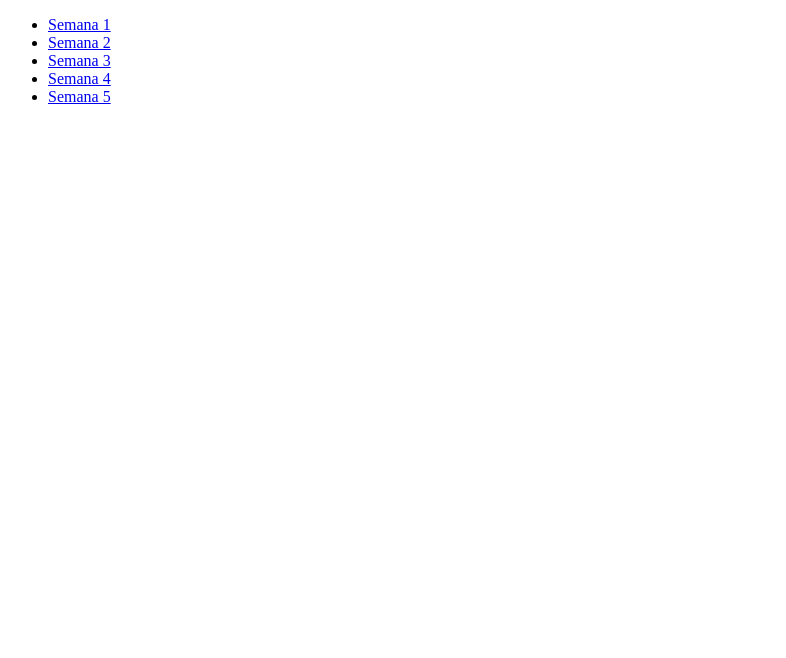
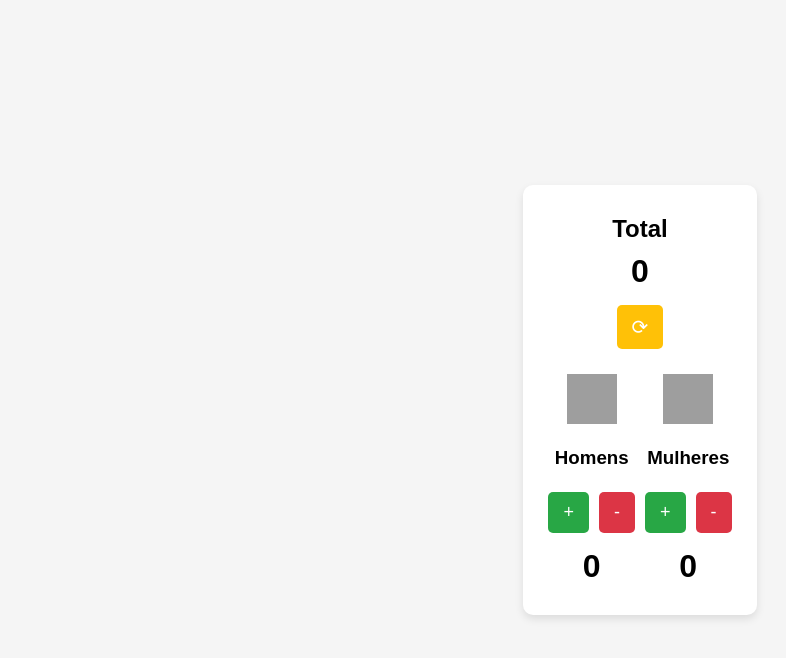
Before and after one commit to KellyNMarques/Projeto, a plain HTML site: page index.html in a window 1280 px wide. Shown: the whole page, without its empty margins (0-786 px from the left). Drawn offline with Linux system fonts and the light colour scheme; grey boxes are pictures that could not be loaded.

Commit message:
Add files via upload

```diff
--- /dev/null
+++ b/contador.js
@@ -0,0 +1,96 @@
+// Função para criar os elementos do contador
+function criarContador() {
+    const container = document.getElementById('contador');
+
+    // Criação do título
+    const titulo = document.createElement('h2');
+    titulo.innerText = 'Total';
+
+    // Contador total
+    const contadorTotal = document.createElement('h1');
+    contadorTotal.innerText = '0';
+    contadorTotal.id = 'total';
+
+    // Função para atualizar o total
+    function atualizarTotal() {
+        const homens = parseInt(document.getElementById('contadorHomens').innerText);
+        const mulheres = parseInt(document.getElementById('contadorMulheres').innerText);
+        const total = homens + mulheres;
+        document.getElementById('total').innerText = total;
+    }
+
+    // Botão de reset
+    const resetButton = document.createElement('button');
+    resetButton.innerHTML = '⟳';
+    resetButton.className = 'reset';
+    resetButton.onclick = function() {
+        document.getElementById('contadorHomens').innerText = '0';
+        document.getElementById('contadorMulheres').innerText = '0';
+        atualizarTotal();
+    };
+
+    // Criação do contador de homens e mulheres
+    function criarContadorGenero(titulo, id, imgSrc) {
+        const containerGenero = document.createElement('div');
+        containerGenero.className = 'gender-box';
+
+        const iconeGenero = document.createElement('img');
+        iconeGenero.src = imgSrc;
+
+        const nomeGenero = document.createElement('h3');
+        nomeGenero.innerText = titulo;
+
+        const contadorGenero = document.createElement('h1');
+        contadorGenero.innerText = '0';
+        contadorGenero.className = 'counter';
+        contadorGenero.id = id;
+
+        // Botões de + e -
+        const botaoMais = document.createElement('button');
+        botaoMais.innerText = '+';
+        botaoMais.onclick = function() {
+            const contadorAtual = parseInt(contadorGenero.innerText);
+            contadorGenero.innerText = contadorAtual + 1;
+            atualizarTotal();
+        };
+
+        const botaoMenos = document.createElement('button');
+        botaoMenos.innerText = '-';
+        botaoMenos.className = 'red';
+        botaoMenos.onclick = function() {
+            const contadorAtual = parseInt(contadorGenero.innerText);
+            if (contadorAtual > 0) {
+                contadorGenero.innerText = contadorAtual - 1;
+                atualizarTotal();
+            }
+        };
+
+        // Adicionando os elementos ao container de gênero
+        containerGenero.appendChild(iconeGenero);
+        containerGenero.appendChild(nomeGenero);
+        containerGenero.appendChild(botaoMais);
+        containerGenero.appendChild(botaoMenos);
+        containerGenero.appendChild(contadorGenero);
+
+        return containerGenero;
+    }
+
+    // Adicionar os contadores de homens e mulheres
+    const homens = criarContadorGenero('Homens', 'contadorHomens', 'https://img.icons8.com/ios/50/000000/user-male-circle.png');
+    const mulheres = criarContadorGenero('Mulheres', 'contadorMulheres', 'https://img.icons8.com/ios/50/000000/user-female-circle.png');
+
+    // Container para os contadores de gênero
+    const genderContainer = document.createElement('div');
+    genderContainer.className = 'gender-container';
+    genderContainer.appendChild(homens);
+    genderContainer.appendChild(mulheres);
+
+    // Adicionar os elementos ao container principal
+    container.appendChild(titulo);
+    container.appendChild(contadorTotal);
+    container.appendChild(resetButton);
+    container.appendChild(genderContainer);
+}
+
+// Inicializar o contador ao carregar a página
+window.onload = criarContador;
--- a/index.html
+++ b/index.html
@@ -1,18 +1,69 @@
 <!DOCTYPE html>
-<html lang="en">
+<html lang="pt-BR">
 <head>
     <meta charset="UTF-8">
-    <meta http-equiv="X-UA-Compatible" content="IE=edge">
     <meta name="viewport" content="width=device-width, initial-scale=1.0">
-    <title>Index</title>
+    <title>Contador de Pessoas</title>
+    <style>
+        body {
+            font-family: Arial, sans-serif;
+            display: flex;
+            justify-content: center;
+            align-items: center;
+            height: 100vh;
+            margin: 0;
+            background-color: #f5f5f5;
+        }
+        #contador {
+            background-color: white;
+            padding: 20px;
+            border-radius: 10px;
+            box-shadow: 0 4px 8px rgba(0, 0, 0, 0.1);
+            text-align: center;
+        }
+        button {
+            font-size: 18px;
+            margin: 5px;
+            padding: 10px 15px;
+            border: none;
+            border-radius: 5px;
+            cursor: pointer;
+            background-color: #28a745;
+            color: white;
+        }
+        button:active {
+            transform: scale(0.95);
+        }
+        button.red {
+            background-color: #dc3545;
+        }
+        button.reset {
+            background-color: #ffc107;
+            font-size: 20px;
+        }
+        h1, h2 {
+            margin: 10px 0;
+        }
+        .gender-container {
+            display: flex;
+            justify-content: space-around;
+            margin-top: 20px;
+        }
+        .gender-box {
+            text-align: center;
+        }
+        .gender-box img {
+            width: 50px;
+            height: 50px;
+        }
+        .counter {
+            font-size: 32px;
+            margin: 10px 0;
+        }
+    </style>
 </head>
 <body>
-    <ul>
-        <li><a href="semana1/semana1.html"> Semana 1</a></li>
-        <li><a href="semana2/semana2.html"> Semana 2</a></li>
-        <li><a href="semana3.html"> Semana 3</a></li>
-        <li><a href="semana4.html"> Semana 4</a></li>
-        <li><a href="semana5.html"> Semana 5</a></li>
-    </ul>
+    <div id="contador"></div>
+    <script src="contador.js"></script>
 </body>
 </html>
```
